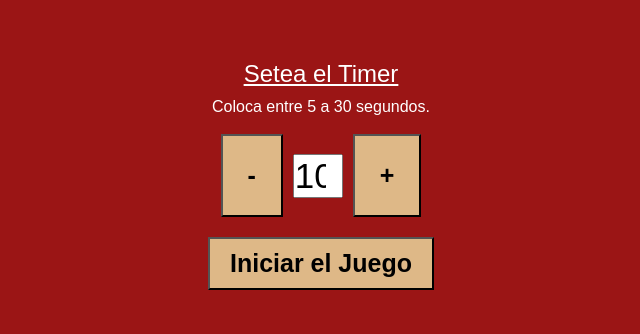
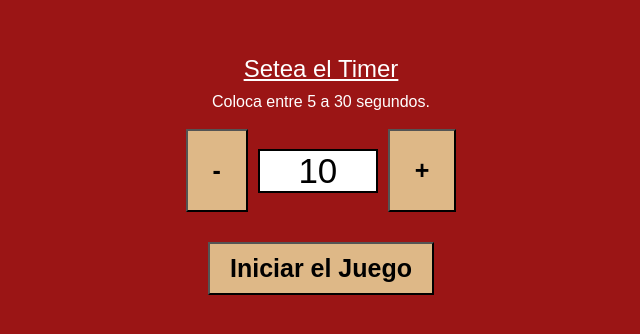
Before and after one commit to javasiete/temporizadorBasta.github.io, a plain HTML site: page index.html in a window 1280 px wide. Shown: the part 220-554 px from the top of the page, without its empty margins (319-959 px from the left). Drawn offline with Linux system fonts and the light colour scheme.

Commit message:
añadi la mediaqueries para monitor pc

```diff
--- a/Styles/main_style.css
+++ b/Styles/main_style.css
@@ -78,10 +78,16 @@ h3{
   display: flex;
   align-items: center;
   justify-content: center;
+  cursor: pointer;
 }
 #timeInput{
   color: black;
   font-size: 35px;
+  text-align: center;
+  width: 120px;
+  padding-left: 0px;
+  border: 2px solid black;
+  cursor:not-allowed;
 }
 
 .boton_start{
@@ -93,6 +99,8 @@ h3{
   display: flex;
   align-items: center;
   justify-content: center;
+  cursor: pointer;
+  margin-top: 30px;
 }
 
 /*--------------------------------------*/
@@ -106,6 +114,7 @@ h3{
 
 .botonazo{
   width: 90vw;
+  cursor: pointer;
 }
 /*--------------------------------------*/
 /*Bloque 3*/
@@ -118,4 +127,25 @@ h3{
 
 .perdiste {
   width: 80vw;
+  cursor: pointer;
 }
+
+/*-------------------------------------------------------------------------*/
+@media screen and (min-width: 401px) {
+  #timeInput{
+    color: black;
+    font-size: 35px;
+    text-align: center;
+    width: 120px;
+    padding-left: 15px;
+  }
+  .boton_start{
+    margin-top: 10px;
+  }
+  .botonazo{
+    width: 30vw;
+  }
+  .perdiste {
+    width: 30vw;
+  }
+}
```
